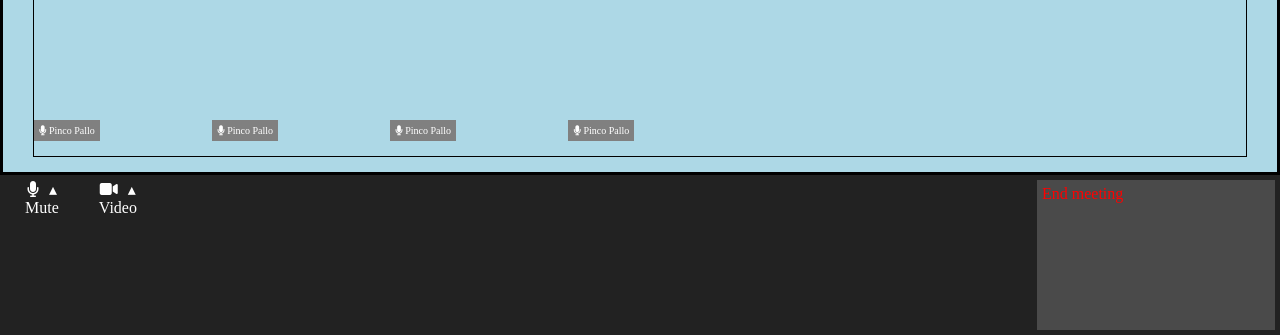
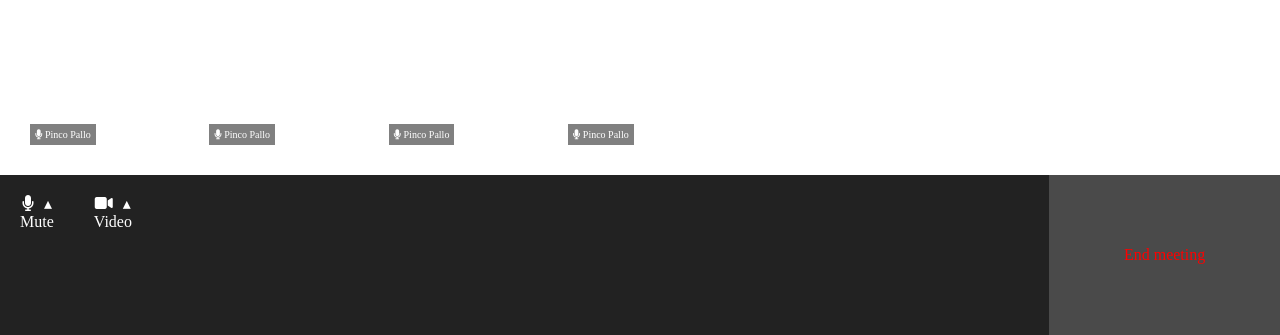
Before and after one commit to Francesca-Barcella/html-css-zoom, a plain HTML site: page index.html in a window 1280 px wide. Shown: the part 465-800 px from the top of the page. Drawn offline with Linux system fonts and the light colour scheme.

Commit message:
Aggiustati align e justify footer

```diff
--- a/assets/css/style.css
+++ b/assets/css/style.css
@@ -53,7 +53,6 @@ img {
 }
 
 .partecipants {
-    border: 1px solid black;
     width: 100%;
     height: 100%;
     margin: auto;
@@ -93,7 +92,6 @@ img {
 .col_dx {
     flex-grow: 1;
     display: flex;
-    padding: 5px;
     color: white;
     text-align: center;
 }
@@ -102,6 +100,7 @@ img {
 .col_dx i {
     color: white;
     margin-right: 10px;
+    margin-top: 20px;
 }
 
 .col_center {
@@ -117,7 +116,8 @@ img {
 .col_dx{
     background-color: #4A4A4A;
     color: red;
-    text-align: center;
+    align-items: center;
+    justify-content: center;
 }
 
 /* #endregion control_bar */
--- a/index.html
+++ b/index.html
@@ -13,7 +13,7 @@
 </head>
 
 <body>
-    <div class="monitor debug">
+    <div class="monitor">
         <div class="view_control">
             <span class="speaker"><i class="fa-solid fa-microphone"></i> Speaker view</span>
             <span class="zoom_control">zoom</span>
```
